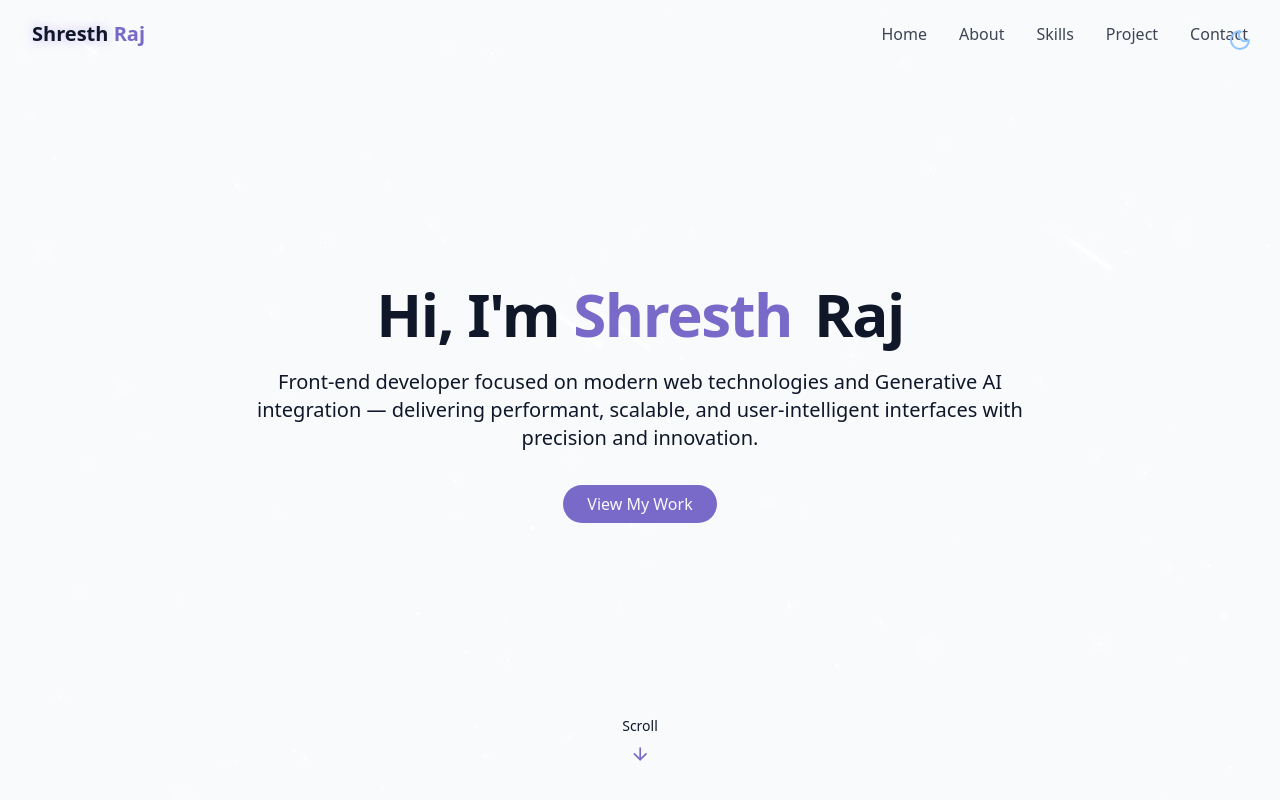
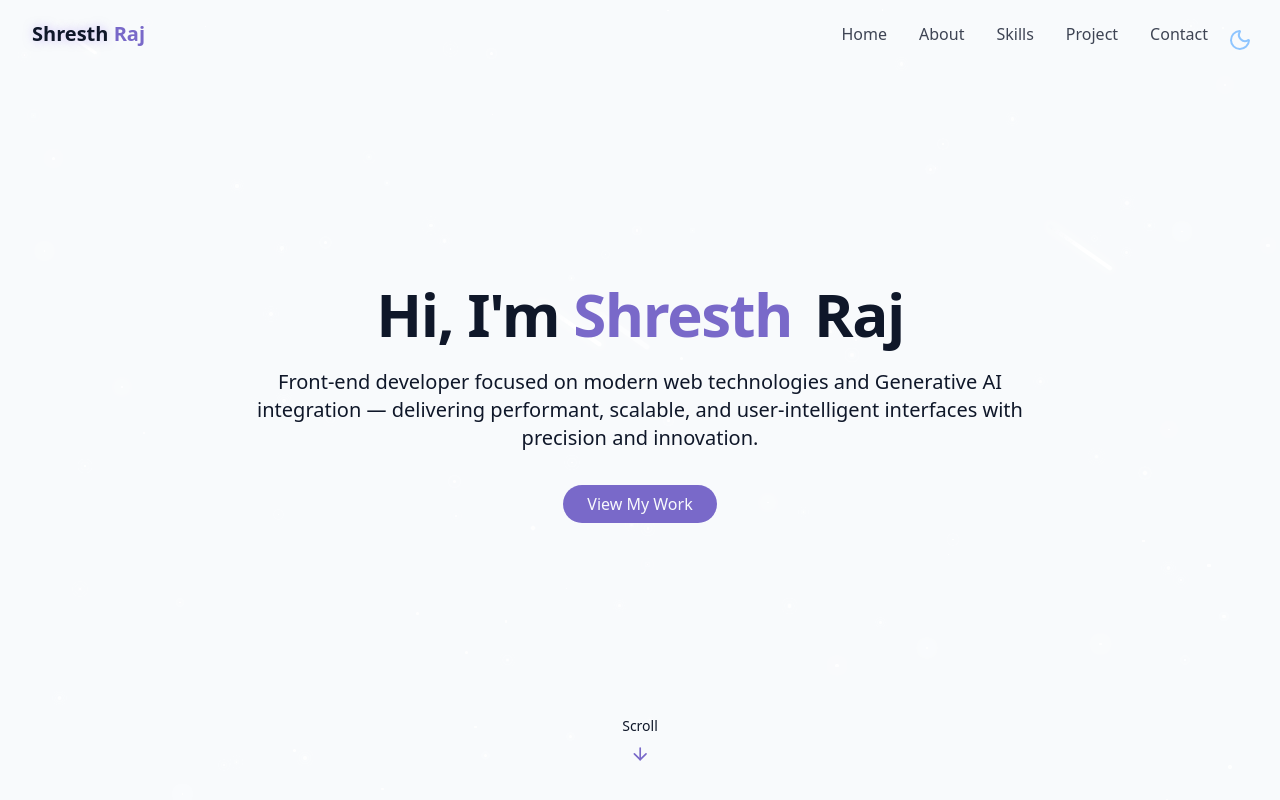
Before and after one commit to Shresth-013/shresth-portfolio, a React (Vite) app: page / in a window 1280 px wide. Shown: the top 800 px of the page. Built offline with nearby package versions, Linux system fonts and the light colour scheme.

Commit message:
Fix import spacing change

```diff
--- a/src/components/Navbar.jsx
+++ b/src/components/Navbar.jsx
@@ -30,7 +30,7 @@
     return <nav className={cn("fixed w-full z-40 transition-all duration-300",
         isScrolled ? "py-3 bg-background/80 backdrop-blur-md shadow-xs" : "py-5"
     )}>
-        <div className="container flex items-center justify-between">
+        <div className="container flex items-center justify-between pr-18">
             <a className="text-xl font-bold text-primary flex items-center"
                 href="#hero"
             >
```
